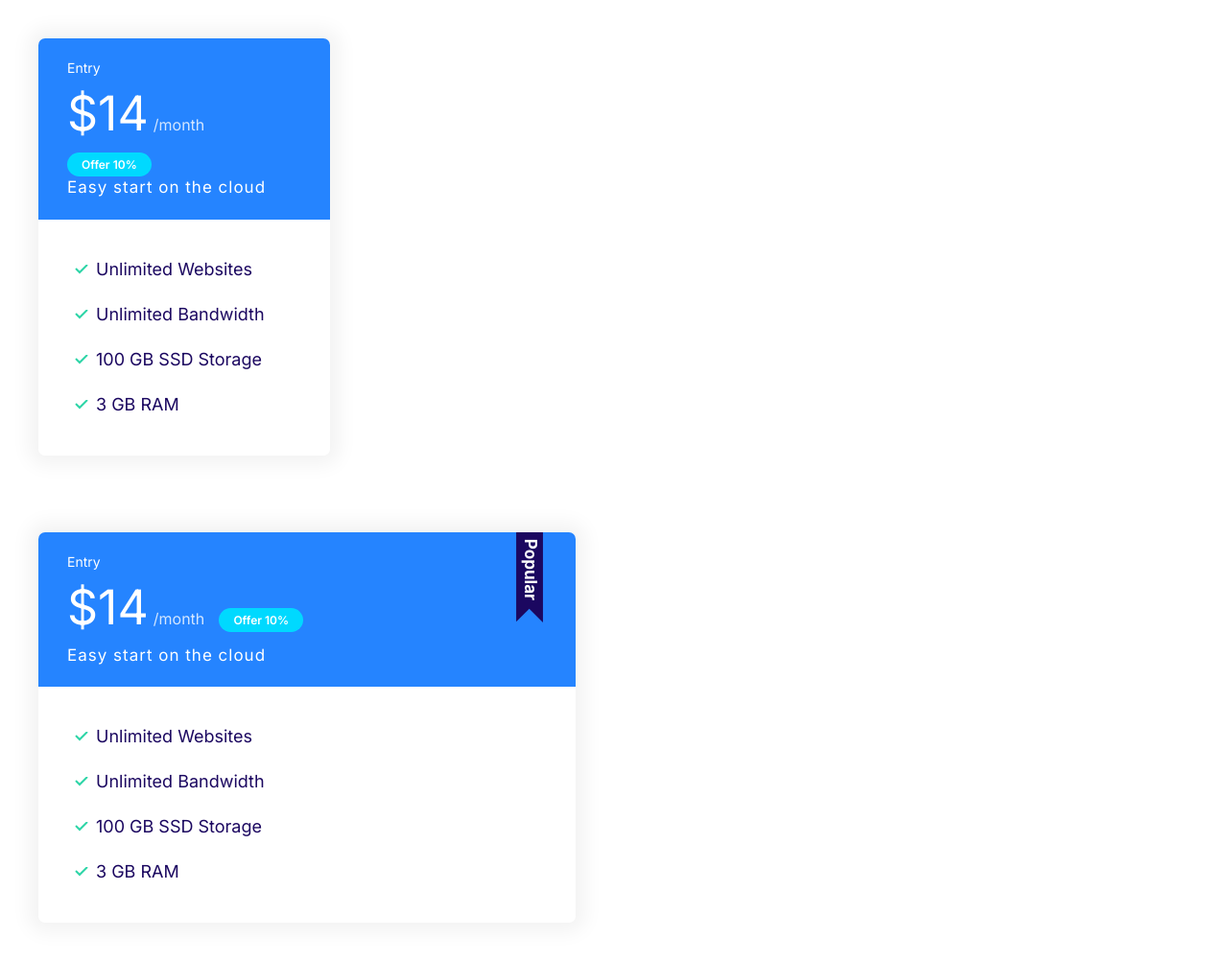
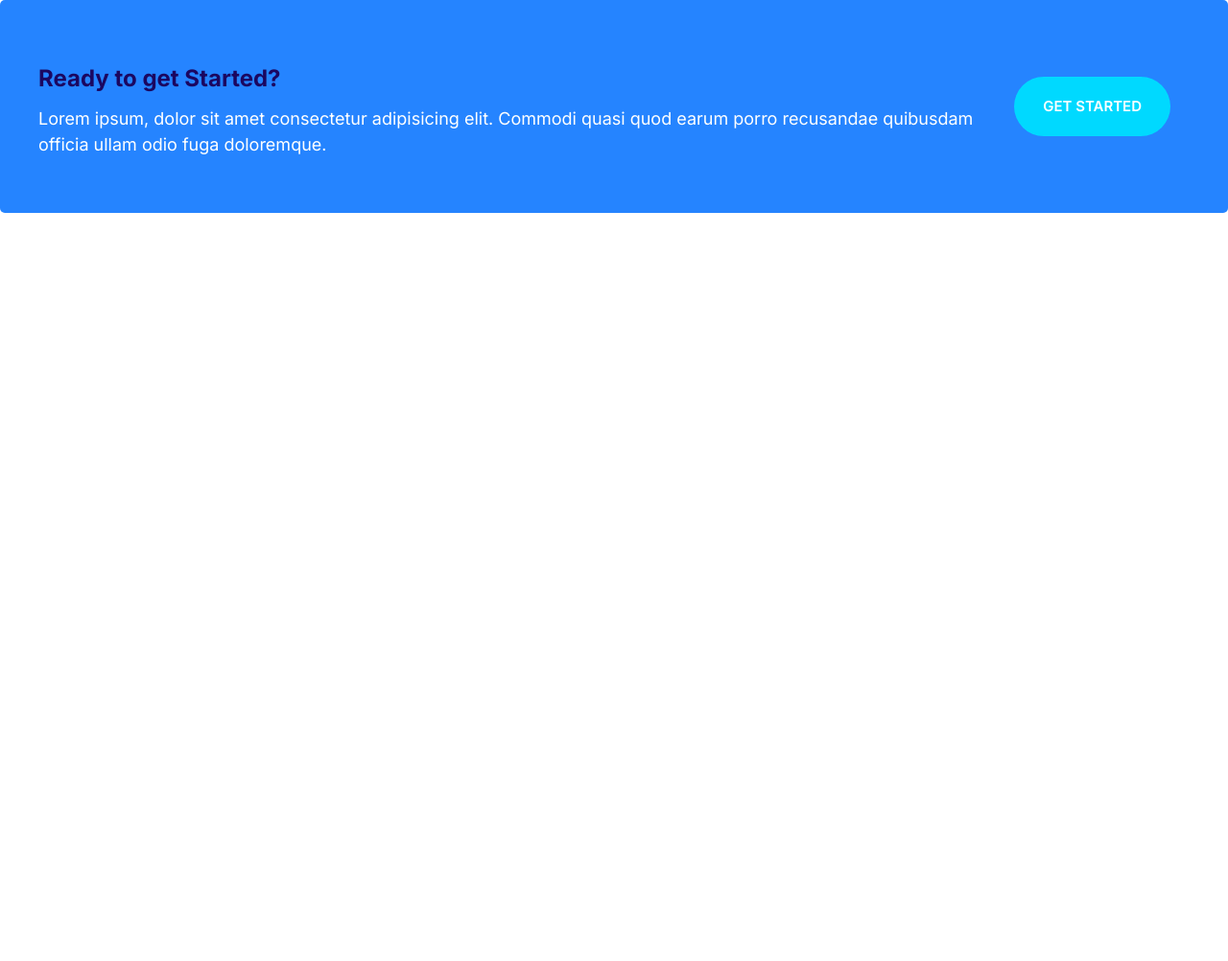
Before and after one commit to AakashNakarmi/Cloud-Deploy-Hub, a plain HTML site: page index.html in a window 1280 px wide. Shown: the whole page at 96% size. After the commit the page ends 800 px from the top, so only its background shows below. Drawn offline with Linux system fonts and the light colour scheme.

Commit message:
Built the Callout Component

```diff
--- a/css/styles.css
+++ b/css/styles.css
@@ -243,6 +243,11 @@ a {
   color: #fff;
 }
 
+.btn--stretched {
+  padding-left: 6rem;
+  padding-right: 6rem;
+}
+
 .btn--block {
   width: 100%;
   display: inline-block;
@@ -316,7 +321,6 @@ a {
 }
 
 /* Plans */
-
 .plan__name {
   color: #fff;
   margin: 0;
@@ -376,7 +380,6 @@ a {
     font-size: 1.7rem;
   }
 }
-
 /* Media */
 .media {
   display: flex;
@@ -393,7 +396,6 @@ a {
 .media__image {
   margin-top: 1rem;
 }
-
 /* Quotes */
 .quote {
   font-size: 3rem;
@@ -495,3 +497,44 @@ a {
     margin-right: 0;
   }
 }
+
+/* Callouts */
+.callout {
+  padding: 4rem;
+  border-radius: 5px;
+}
+
+.callout--primary {
+  background: var(--color-primary);
+  color: #fff;
+}
+
+.callout__heading {
+  color: #fff;
+  margin-top: 0;
+  font-size: 3rem;
+}
+
+.callout .btn {
+  justify-self: center;
+  align-self: center;
+}
+
+.callout__content {
+  text-align: center;
+}
+
+@media screen and (min-width: 768px) {
+  .callout .grid--1x2 {
+    grid-template-columns: 1fr auto;
+  }
+
+  .callout__content {
+    text-align: left;
+  }
+
+  .callout .btn {
+    justify-self: start;
+    margin: 0 2rem;
+  }
+}
--- a/index.html
+++ b/index.html
@@ -14,49 +14,17 @@
     <link rel="stylesheet" href="/css/styles.css" />
   </head>
   <body>
-    <div style="width: 30%; padding: 4rem">
-      <div class="plan">
-        <div class="card card--primary">
-          <header class="card__header">
-            <h3 class="plan__name">Entry</h3>
-            <span class="plan__price">$14</span>
-            <span class="plan__billing-cycle">/month</span>
-            <span class="badge badge--secondary badge--small">Offer 10%</span>
-            <span class="plan__description">Easy start on the cloud</span>
-          </header>
-
-          <div class="card__body">
-            <ul class="list list--tick">
-              <li class="list__item">Unlimited Websites</li>
-              <li class="list__item">Unlimited Bandwidth</li>
-              <li class="list__item">100 GB SSD Storage</li>
-              <li class="list__item">3 GB RAM</li>
-            </ul>
-          </div>
+    <div class="callout callout--primary">
+      <div class="grid grid--1x2">
+        <div class="callout__content">
+          <h3>Ready to get Started?</h3>
+          <p>
+            Lorem ipsum, dolor sit amet consectetur adipisicing elit. Commodi
+            quasi quod earum porro recusandae quibusdam officia ullam odio fuga
+            doloremque.
+          </p>
         </div>
-      </div>
-    </div>
-
-    <div style="width: 50%; padding: 4rem">
-      <div class="plan plan--popular">
-        <div class="card card--primary">
-          <header class="card__header">
-            <h3 class="plan__name">Entry</h3>
-            <span class="plan__price">$14</span>
-            <span class="plan__billing-cycle">/month</span>
-            <span class="badge badge--secondary badge--small">Offer 10%</span>
-            <span class="plan__description">Easy start on the cloud</span>
-          </header>
-
-          <div class="card__body">
-            <ul class="list list--tick">
-              <li class="list__item">Unlimited Websites</li>
-              <li class="list__item">Unlimited Bandwidth</li>
-              <li class="list__item">100 GB SSD Storage</li>
-              <li class="list__item">3 GB RAM</li>
-            </ul>
-          </div>
-        </div>
+        <a href="#" class="btn btn--secondary">Get Started</a>
       </div>
     </div>
   </body>
```
Also changed, not shown: components/callouts.html (added, +13 -0 lines).
